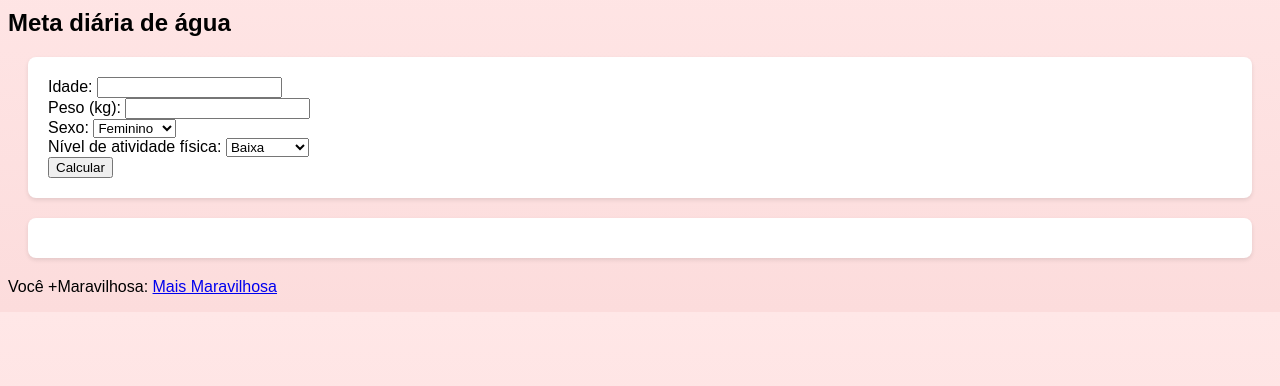
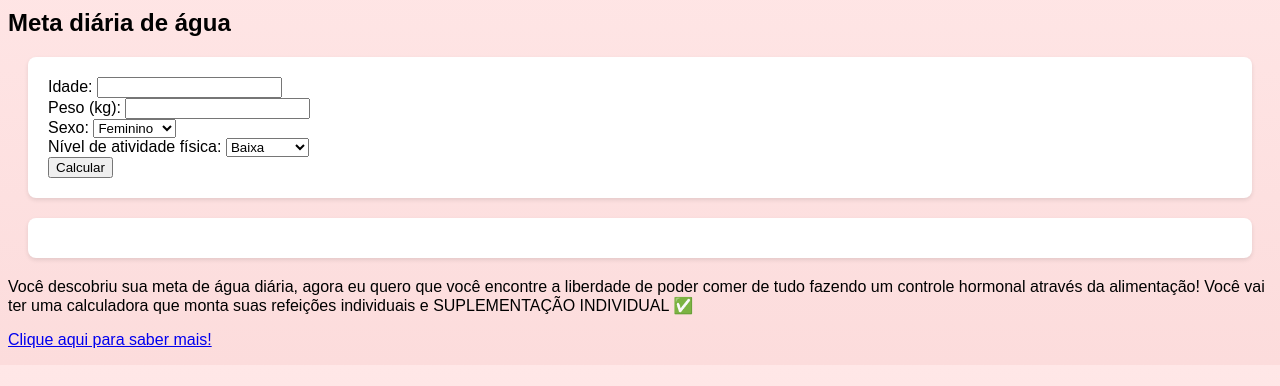
Before and after one commit to renataborbanutri/water, a plain HTML site: page index.html in a window 1280 px wide. Shown: the part 100-486 px from the top of the page. Drawn offline with Linux system fonts and the light colour scheme.

Commit message:
Update index.html

```diff
--- a/index.html
+++ b/index.html
@@ -36,8 +36,10 @@
     </form>
     <div id="result"></div>
 
-    <!-- Add link here -->
-    <p>Você +Maravilhosa: <a href="https://maismaravilhosa.com/" target="_blank">Mais Maravilhosa</a></p>
+    <!-- Updated marketing text -->
+    <p>Você descobriu sua meta de água diária, agora eu quero que você encontre a liberdade de poder comer de tudo fazendo um controle hormonal através da alimentação! Você vai ter uma calculadora que monta suas refeições individuais e SUPLEMENTAÇÃO INDIVIDUAL ✅</p>
+    <p><a href="https://maismaravilhosa.com/" target="_blank">Clique aqui para saber mais!</a></p>
+
 
     <script src="script.js"></script>
 </body>
```
